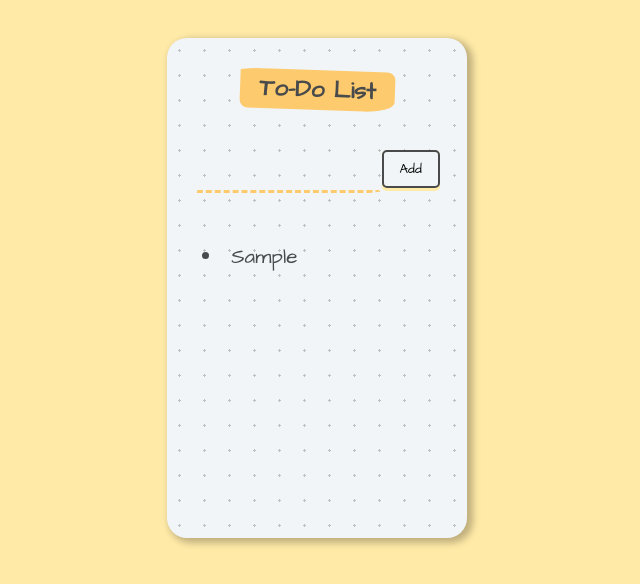
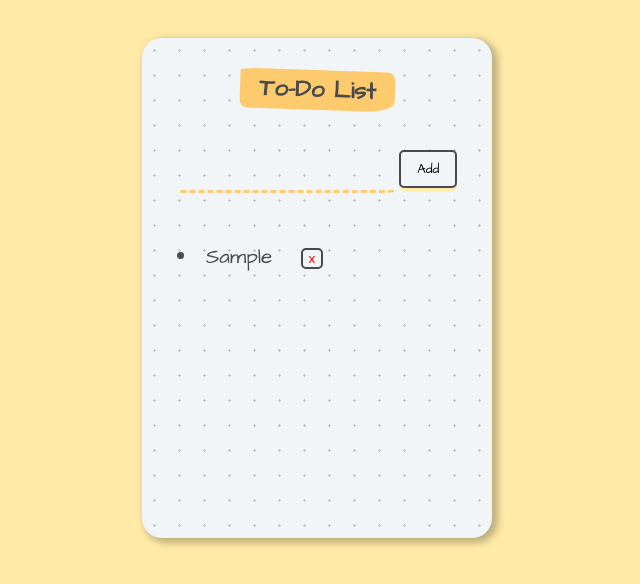
Before and after one commit to ehoang0106/todo-list, a React (Create React App) app: page / in a window 1280 px wide. Both pictures are taken after typing "Sample" into the empty fields and a click on the button "Add". Shown: the top 584 px of the page, without its empty margins (323-963 px from the left). Built offline with nearby package versions, Linux system fonts and the light colour scheme.

Commit message:
add delete button

```diff
--- a/public/index.css
+++ b/public/index.css
@@ -16,8 +16,8 @@ body {
     width: 100%;
     height: auto;
     min-height: 500px;
-    max-width: 500px;
-    min-width: 250px;
+    max-width: 800px;
+    min-width: 350px;
     background: #f1f5f8;
     background-image: radial-gradient(#bfc0c1 7.2%, transparent 0);
     background-size: 25px 25px;
@@ -57,7 +57,7 @@ body {
     margin-bottom: 20px;
 }
 
-button {
+.form button {
     padding: 0;
     border: none;
     font-family: "Architects Daughter", cursive;
@@ -80,3 +80,13 @@ li {
     position: relative;
     padding: 0.5rem;
 }
+
+.ToDoItem button {
+    background: #f1f5f8;
+    display: inline-block;
+    border-radius: 5px;
+    border: 2px solid hsl(198, 1%, 29%);
+    left: auto;
+    margin-left: 20px;
+
+}
--- a/src/components/TodoItem.jsx
+++ b/src/components/TodoItem.jsx
@@ -2,13 +2,14 @@
 const TodoItem = (props) => {
 
 
-
-
     return (
-        <div onClick={() => {
+        <div className="ToDoItem" onClick={() => {
             props.onChecked(props.id);
         }}>
-            <li>{props.text}</li>
+            <li>
+                {props.text} <span><button style={{color: "red"}}>x</button></span>
+
+            </li>
         </div>
     );
 }
```
